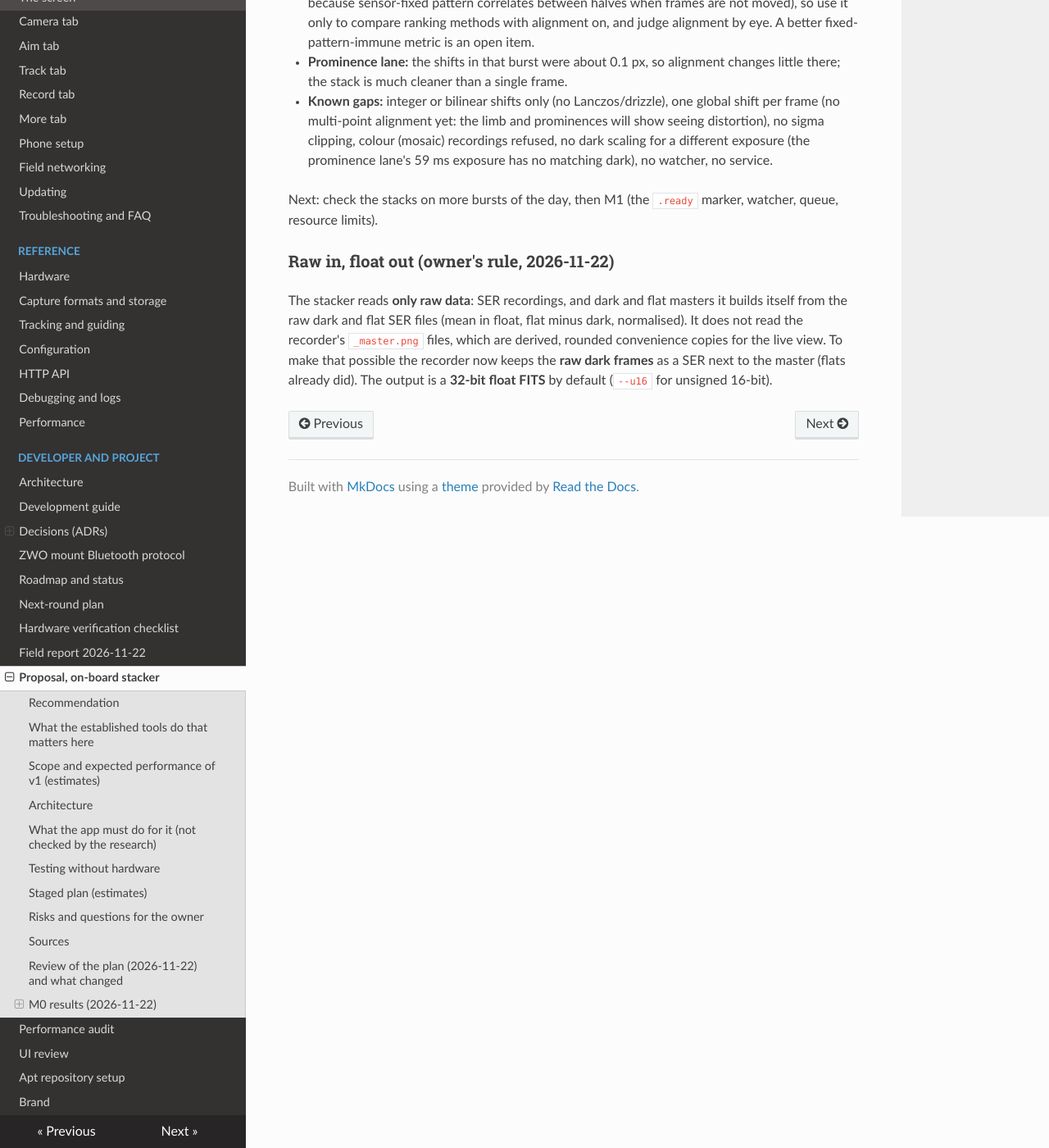
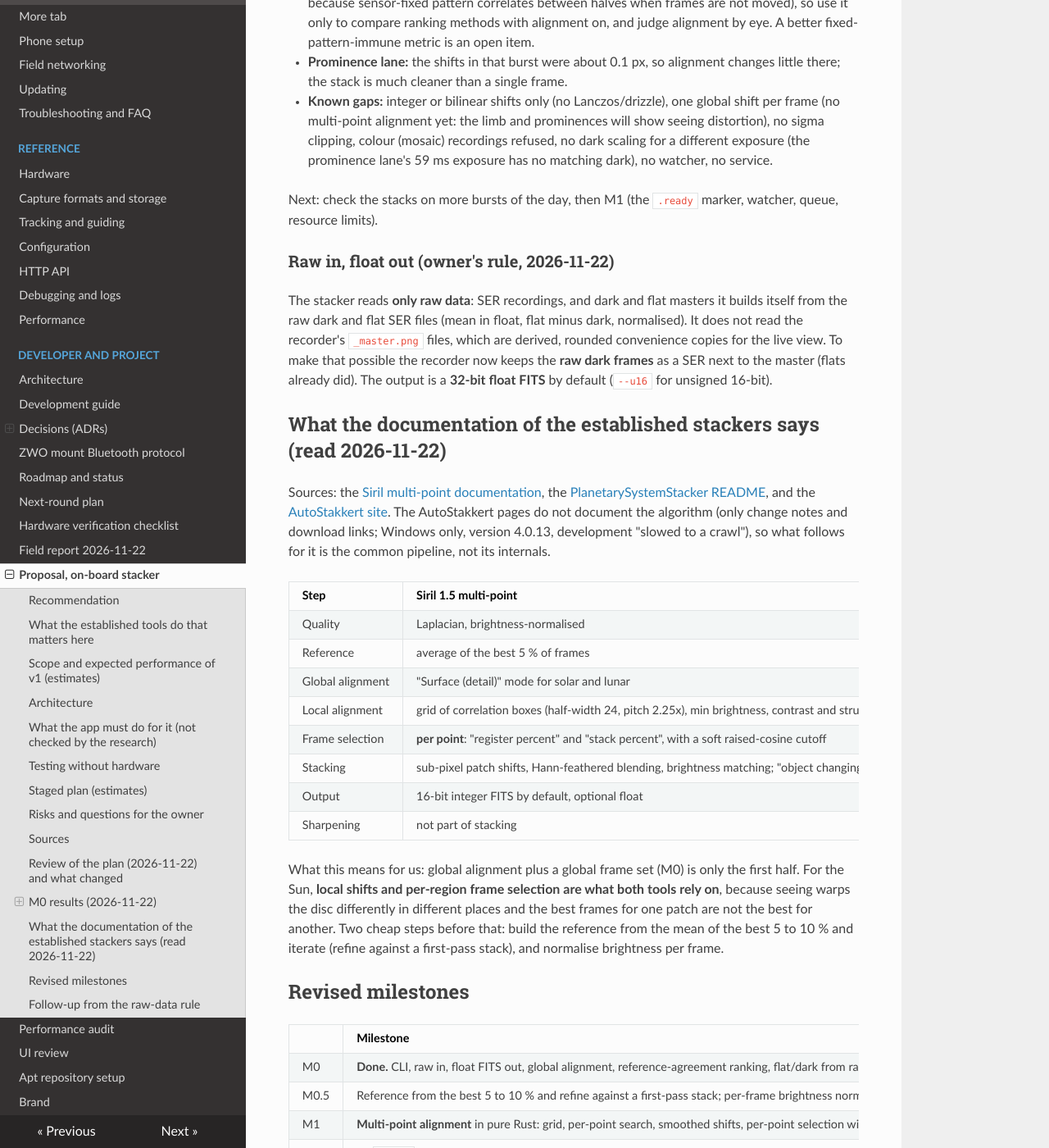
Before and after one commit to ddompe/rustflare, an MkDocs documentation site: the page built from docs/project/proposal-onboard-stacking.md, in a window 1280 px wide and 1400 px high, scrolled down 4174 px. Shown: the whole window at 82% size. Built offline with MkDocs 1.6.1, drawn with Linux system fonts in a browser that asks for light colours; nearby versions of some CDN libraries; some of the changed text lies outside the part shown.

Commit message:
Stacker proposal: what Siril, PSS and AutoStakkert document, and the revised milestones
Co-Authored-By: Claude Sonnet 5.5 <noreply@anthropic.com>
Claude-Session: https://claude.ai/code/session_017ywF8xXeeShnnXZu6HPae3

```diff
--- a/docs/project/proposal-onboard-stacking.md
+++ b/docs/project/proposal-onboard-stacking.md
@@ -86,3 +86,37 @@ Next: check the stacks on more bursts of the day, then M1 (the `.ready` marker,
 ### Raw in, float out (owner's rule, 2026-11-22)
 
 The stacker reads **only raw data**: SER recordings, and dark and flat masters it builds itself from the raw dark and flat SER files (mean in float, flat minus dark, normalised). It does not read the recorder's `_master.png` files, which are derived, rounded convenience copies for the live view. To make that possible the recorder now keeps the **raw dark frames** as a SER next to the master (flats already did). The output is a **32-bit float FITS** by default (`--u16` for unsigned 16-bit).
+
+## What the documentation of the established stackers says (read 2026-11-22)
+
+Sources: the [Siril multi-point documentation](https://siril.readthedocs.io/en/latest/preprocessing/multipoint.html), the [PlanetarySystemStacker README](https://github.com/deix/PlanetarySystemStacker), and the [AutoStakkert site](https://www.autostakkert.com/wp/). The AutoStakkert pages do not document the algorithm (only change notes and download links; Windows only, version 4.0.13, development "slowed to a crawl"), so what follows for it is the common pipeline, not its internals.
+
+| Step | Siril 1.5 multi-point | PlanetarySystemStacker | RustFlare M0 |
+|---|---|---|---|
+| Quality | Laplacian, brightness-normalised | overall quality, then local contrast per point | agreement of the aligned frame's detail with the burst mean |
+| Reference | average of the best 5 % of frames | patch with most structure on the best frame, then a mean of the best | the single best frame |
+| Global alignment | "Surface (detail)" mode for solar and lunar | on the structure patch | phase correlation on high-passed, windowed images |
+| Local alignment | grid of correlation boxes (half-width 24, pitch 2.25x), min brightness, contrast and structure filters; search width 14 px; shifts smoothed (radius 2.5); optional refinement against a first-pass stack | mesh of alignment points, dim and flat ones dropped | none yet |
+| Frame selection | **per point**: "register percent" and "stack percent", with a soft raised-cosine cutoff | **per point**, best N | one set for the whole image |
+| Stacking | sub-pixel patch shifts, Hann-feathered blending, brightness matching; "object changing fast" for the Sun | stack the patches, blend, fill gaps from the global background | global shift, mean |
+| Output | 16-bit integer FITS by default, optional float | not stated | 32-bit float FITS |
+| Sharpening | not part of stacking | optional, separate step | none (display side) |
+
+What this means for us: global alignment plus a global frame set (M0) is only the first half. For the Sun, **local shifts and per-region frame selection are what both tools rely on**, because seeing warps the disc differently in different places and the best frames for one patch are not the best for another. Two cheap steps before that: build the reference from the mean of the best 5 to 10 % and iterate (refine against a first-pass stack), and normalise brightness per frame.
+
+## Revised milestones
+
+| | Milestone | Gate |
+|---|---|---|
+| M0 | **Done.** CLI, raw in, float FITS out, global alignment, reference-agreement ranking, flat/dark from raw SER | synthetic tests; looks right on a real burst |
+| M0.5 | Reference from the best 5 to 10 % and refine against a first-pass stack; per-frame brightness normalisation; robust mean (sigma clip); a fixed-pattern-immune quality metric; a batch command for a whole session folder with FITS headers from the sidecar (exposure, gain) and a manifest | several bursts across the hour; numbers stable |
+| M1 | **Multi-point alignment** in pure Rust: grid, per-point search, smoothed shifts, per-point selection with a soft cutoff, feathered blend | visibly better than M0 on disc and limb; compare with Siril 1.5 on the same bursts |
+| M2 | Pi: `.ready` marker from the recorder, watcher, queue, systemd limits, benchmark on the Pi with a recording running | the owner decides the Pi step is worth it (after M1) |
+| M3 | Web page (status file, thumbnails, presets) | |
+| M4 | Sharpening (display only), time-lapse of the stacks, drizzle (low value unless undersampled), colour | |
+
+Multi-point moves **ahead** of the service: it is what decides whether on-board stacking is worth having at all.
+
+## Follow-up from the raw-data rule
+
+The recorder still writes its dark and flat masters as 16-bit PNG and applies those to the live view. They are display copies, but they are also rounded means; writing them as float FITS (and reading those back) would be consistent with the rest. Not done yet.
```
